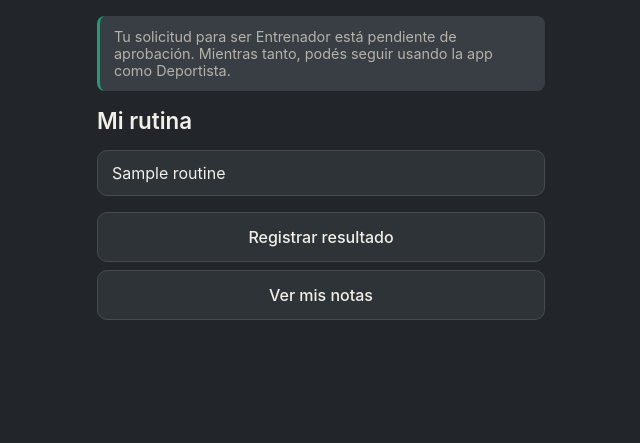
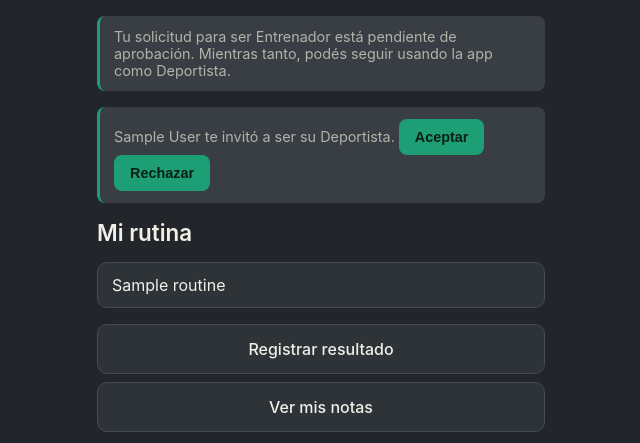
Before and after one commit to PabloMarinUrtiaga/App_Entrenamiento, a Django app: page /athlete/ in a window 1280 px wide. Shown: the top 443 px of the page, without its empty margins (319-959 px from the left). Run offline with Django 5.2, Linux system fonts and the light colour scheme; a user stored in the database is signed in; tables that the repository leaves empty hold one stand-in row (values such as "Sample post").

Commit message:
Add: Invitaciones Coach -> Athelete

```diff
--- a/frontend/templates/frontend/athlete_dashboard.html
+++ b/frontend/templates/frontend/athlete_dashboard.html
@@ -5,6 +5,17 @@
 {% if user.wants_to_be_coach %}
 <div class="banner">Tu solicitud para ser Entrenador está pendiente de aprobación. Mientras tanto, podés seguir usando la app como Deportista.</div>
 {% endif %}
+
+{% for invitation in pending_invitations %}
+<div class="banner">
+    {{ invitation.coach.get_full_name|default:invitation.coach.username }} te invitó a ser su Deportista.
+    <form method="post" action="{% url 'respond-invitation' invitation.id %}" style="display:inline">
+        {% csrf_token %}
+        <button type="submit" name="action" value="accept">Aceptar</button>
+        <button type="submit" name="action" value="reject">Rechazar</button>
+    </form>
+</div>
+{% endfor %}
 
 <h1>Mi rutina</h1>
 <ul>
--- a/frontend/templates/frontend/coach_dashboard.html
+++ b/frontend/templates/frontend/coach_dashboard.html
@@ -17,6 +17,6 @@
 
 <div class="dashboard-links">
     <a href="{% url 'add-note' %}">Agregar nota</a>
-    <a href="{% url 'invite-athlete-page' %}">Invitar Deportista</a>
+    <a href="{% url 'invite-athlete-page' %}">Invitar Deportista</a>o
 </div>
 {% endblock %}
--- a/frontend/urls.py
+++ b/frontend/urls.py
@@ -4,7 +4,7 @@ from .views import (landing, coach_dashboard, athlete_dashboard,
                     routine_detail, attendance_register, add_note,
                     register_result, my_notes,my_results,
                     mark_attendance, my_profile, request_coach, mark_attendance_htmx,
-                    invite_athlete
+                    invite_athlete,respond_invitation
                     )
 
 urlpatterns = [
@@ -25,4 +25,5 @@ urlpatterns = [
     path("request-coach/", request_coach, name="request-coach-page"),
     path("coach/attendance/mark/<int:athlete_id>/", mark_attendance_htmx, name="mark-attendance-htmx"),
     path("invite-athlete/", invite_athlete, name="invite-athlete-page"),
+    path("invitations/<int:invitation_id>/respond/", respond_invitation, name="respond-invitation"),
 ]
--- a/frontend/views.py
+++ b/frontend/views.py
@@ -40,7 +40,13 @@ def coach_dashboard(request):
 def athlete_dashboard(request):
     # El banner de "pendiente de aprobación como Entrenador" se muestra acá mismo
     assignments = RoutineAssignment.objects.filter(athlete=request.user).select_related("routine")
-    return render(request, "frontend/athlete_dashboard.html", {"assignments": assignments})
+    pending_invitations = CoachInvitation.objects.filter(
+        athlete=request.user, status=CoachInvitation.Status.PENDING
+    ).select_related("coach")
+    return render(request, "frontend/athlete_dashboard.html", {
+        "assignments": assignments,
+        "pending_invitations": pending_invitations,
+    })
 
 @login_required
 def athlete_detail(request, athlete_id):
@@ -286,3 +292,25 @@ def invite_athlete(request):
             error = "No hay ningún Deportista registrado con ese email."
 
     return render(request, "frontend/invite_athlete.html", {"sent": sent, "error": error})
+
+@login_required
+def respond_invitation(request, invitation_id):
+    if request.method != "POST":
+        return redirect("athlete-dashboard")
+
+    invitation = get_object_or_404(
+        CoachInvitation, id=invitation_id, athlete=request.user, status=CoachInvitation.Status.PENDING
+    )
+    action = request.POST.get("action")
+
+    if action == "accept":
+        invitation.status = CoachInvitation.Status.ACCEPTED
+        invitation.save()
+        profile = request.user.athlete_profile
+        profile.coach = invitation.coach
+        profile.save()
+    elif action == "reject":
+        invitation.status = CoachInvitation.Status.REJECTED
+        invitation.save()
+
+    return redirect("athlete-dashboard")
```
